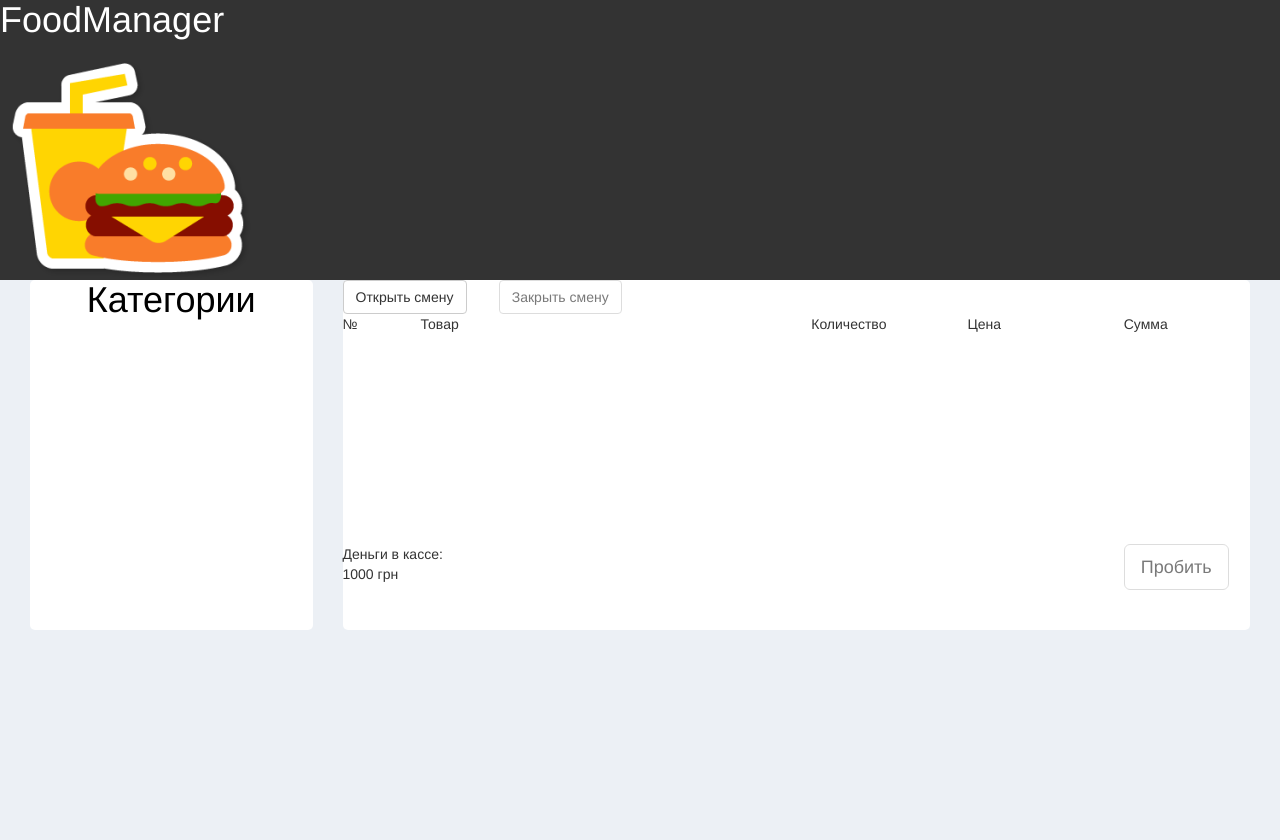
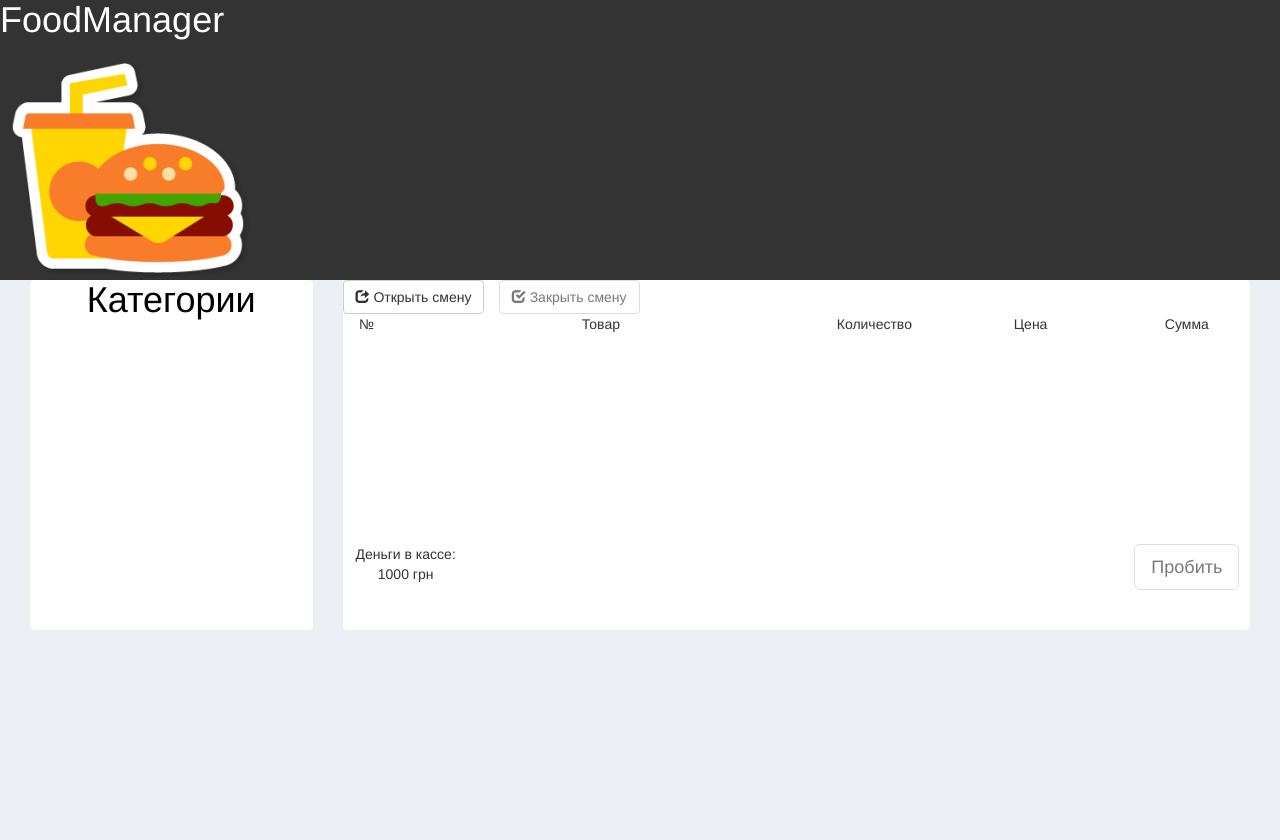
Before and after one commit to AlexPutrya/csf, a Flask app: page /cashbox in a window 1280 px wide. Run offline with Flask 2, Linux system fonts and the light colour scheme; data that the repository does not hold is empty; some libraries are stand-ins or nearby versions.

Commit message:
add icon open and close cashbox

```diff
--- a/app/static/css/style.css
+++ b/app/static/css/style.css
@@ -111,7 +111,13 @@ h3 {
 	padding: 0 2px 0 2px;
 }
 
+
 /*меню кассы */
+.cashbox-menu {
+    text-align: center;
+}
+
+
 #product-list {
     min-height: 15em;
 }
--- a/app/templates/cashbox.html
+++ b/app/templates/cashbox.html
@@ -21,10 +21,10 @@
 					<!--ряд панели с кнопками-->
 					<div  class="row" id="header-toolbar">
 						<div class="col-md-2">
-							<button class="btn btn-default btn" id="open-cashbox">Открыть смену</button>
+							<button class="btn btn-default btn" id="open-cashbox"><span class="glyphicon glyphicon-share"></span> Открыть смену</button>
 						</div>
 						<div class="col-md-2">
-							<button class="btn btn-default disabled" id="close-cashbox">Закрыть смену</button>
+							<button class="btn btn-default disabled" id="close-cashbox"><span class="glyphicon glyphicon-check"></span> Закрыть смену</button>
 						</div>
 					</div>
 					<!--ряд списка товаров в корзине-->
--- a/app/templates/main.html
+++ b/app/templates/main.html
@@ -20,7 +20,7 @@
 			</div>
 			<div class="col-md-4">
 				<div class="menu">
-					<span class="glyphicon glyphicon-list-alt"></span>
+					<span class="glyphicon glyphicon-stats"></span>
 					<h3>Отчеты</h2>
 					<a href=""></a>
 				</div>
```
